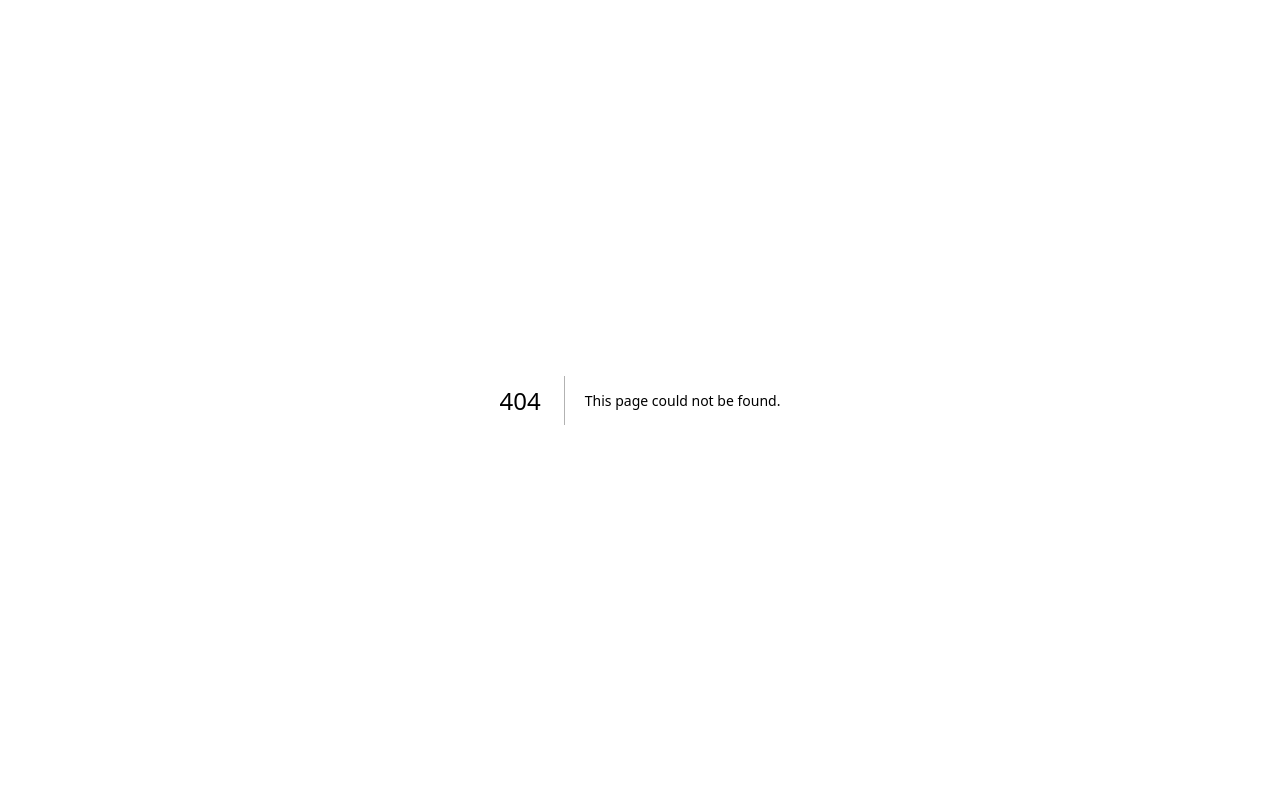
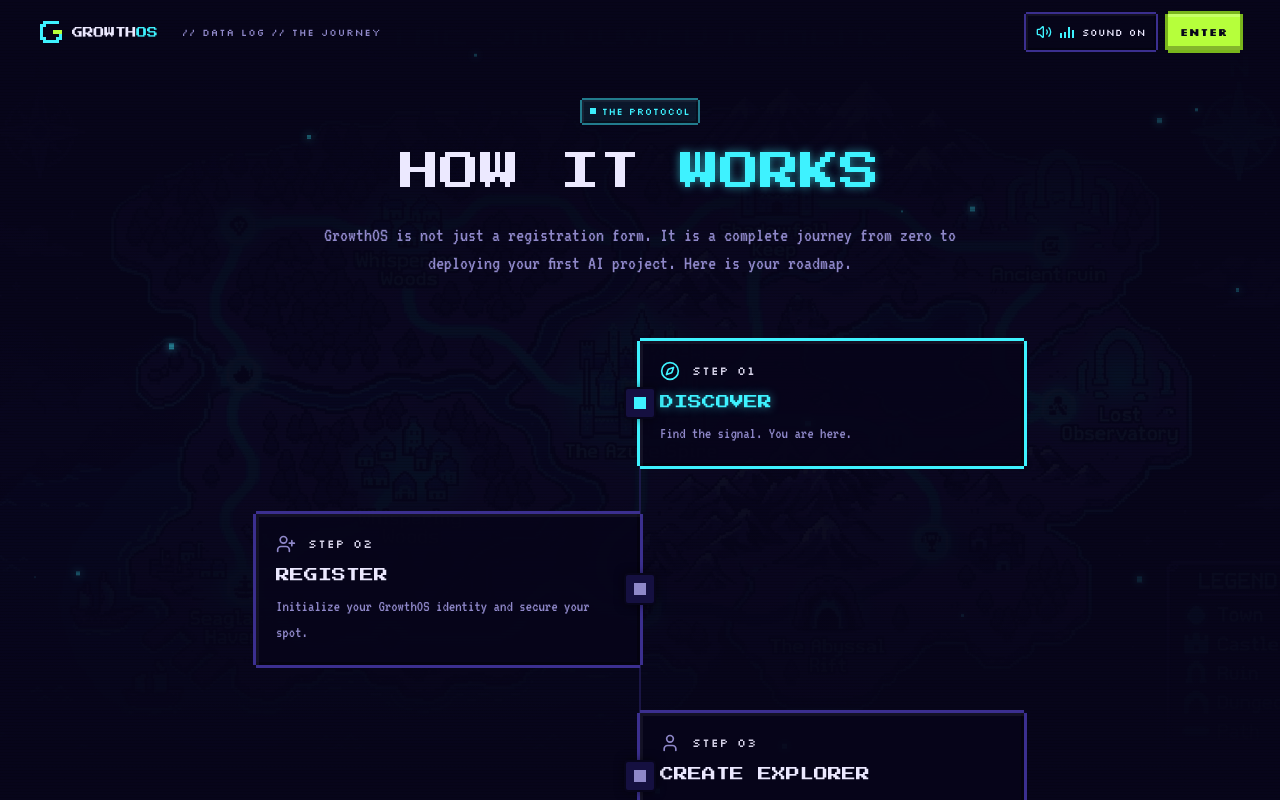
Before and after one commit to Srinidhi-070/nxtwave-growthos, a Next.js app: page /how-it-works in a window 1280 px wide. Before the commit this address had no page. Shown: the top 800 px of the page. Built offline with nearby package versions, Linux system fonts and the light colour scheme.

Commit message:
feat(ui): create PAGE 03 how it works according to design system

```diff
--- /dev/null
+++ b/src/app/how-it-works/page.tsx
@@ -0,0 +1,131 @@
+'use client';
+import React from 'react';
+import { motion } from 'framer-motion';
+import { ArrowRightIcon, CompassIcon, UserPlusIcon, UserIcon, MapIcon, UsersIcon, TerminalIcon, CodeIcon, RocketIcon } from 'lucide-react';
+import { PublicTopBar } from '@/components/layout/PublicTopBar';
+import { PixelPanel } from '@/components/pixel/PixelPanel';
+import { PixelButton } from '@/components/pixel/PixelButton';
+import { PixelBadge } from '@/components/pixel/PixelBadge';
+import { CrtOverlay } from '@/components/pixel/CrtOverlay';
+import { PixelParticles } from '@/components/pixel/PixelParticles';
+import { IMAGES } from '@/data/images';
+
+const JOURNEY_STEPS = [
+  { id: 1, title: 'DISCOVER', icon: <CompassIcon className="w-5 h-5" />, desc: 'Find the signal. You are here.', color: 'cyan' },
+  { id: 2, title: 'REGISTER', icon: <UserPlusIcon className="w-5 h-5" />, desc: 'Initialize your GrowthOS identity and secure your spot.', color: 'default' },
+  { id: 3, title: 'CREATE EXPLORER', icon: <UserIcon className="w-5 h-5" />, desc: 'Forge your pixel-art avatar in the synthesis chamber.', color: 'default' },
+  { id: 4, title: 'QUEST', icon: <MapIcon className="w-5 h-5" />, desc: 'Complete challenges, earn XP, and level up your character.', color: 'lime' },
+  { id: 5, title: 'CREW', icon: <UsersIcon className="w-5 h-5" />, desc: 'Invite friends, build your network, and multiply your XP.', color: 'magenta' },
+  { id: 6, title: 'WORKSHOP', icon: <TerminalIcon className="w-5 h-5" />, desc: 'Attend the live, interactive 60-minute AI session.', color: 'cyan' },
+  { id: 7, title: 'PROJECT', icon: <CodeIcon className="w-5 h-5" />, desc: 'Build your own AI application inside the Project Lab.', color: 'default' },
+  { id: 8, title: 'SHIP', icon: <RocketIcon className="w-5 h-5" />, desc: 'Deploy your project and claim your ultimate achievement.', color: 'lime' },
+];
+
+export default function HowItWorks() {
+  return (
+    <div className="relative min-h-screen flex flex-col bg-void overflow-x-hidden select-none">
+      {/* 1. BACKGROUND ENVIRONMENT */}
+      <div className="fixed inset-0 z-0 pointer-events-none bg-void">
+        <motion.div
+          initial={{ opacity: 0 }}
+          animate={{ opacity: 0.25 }}
+          transition={{ duration: 1.5 }}
+          className="absolute inset-0"
+        >
+          <img src={IMAGES.quest} alt="Journey Map" className="h-full w-full object-cover pixelated mix-blend-screen" />
+          <div className="absolute inset-0 bg-gradient-to-b from-void via-void/80 to-void" />
+        </motion.div>
+
+        <PixelParticles />
+        <CrtOverlay />
+      </div>
+
+      {/* 2. NAVIGATION */}
+      <div className="relative z-30 flex-none">
+        <PublicTopBar label="DATA LOG // THE JOURNEY" />
+      </div>
+
+      {/* 3. CONTENT */}
+      <main className="relative z-20 flex-1 w-full max-w-[1000px] mx-auto px-6 py-12 md:py-24">
+
+        <motion.div
+          initial={{ opacity: 0, y: -20 }}
+          animate={{ opacity: 1, y: 0 }}
+          className="text-center mb-16"
+        >
+          <PixelBadge tone="cyan" dot className="mb-6">THE PROTOCOL</PixelBadge>
+          <h1 className="font-pixel text-[24px] md:text-[40px] text-ink mb-6 leading-tight">
+            HOW IT <span className="text-cyan text-glow-cyan">WORKS</span>
+          </h1>
+          <p className="font-term text-lg md:text-xl text-mute max-w-2xl mx-auto">
+            GrowthOS is not just a registration form. It is a complete journey from zero to deploying your first AI project. Here is your roadmap.
+          </p>
+        </motion.div>
+
+        {/* TIMELINE */}
+        <div className="relative max-w-3xl mx-auto pb-10">
+          {/* Vertical Track line */}
+          <div className="absolute left-[27px] md:left-1/2 md:-ml-[1px] top-4 bottom-4 w-[2px] bg-line/50" />
+
+          {JOURNEY_STEPS.map((step, index) => {
+            const isEven = index % 2 === 0;
+            const bgClass = step.color === 'cyan' ? 'bg-cyan' : step.color === 'magenta' ? 'bg-magenta' : step.color === 'lime' ? 'bg-lime' : 'bg-mute';
+            const textClass = step.color === 'cyan' ? 'text-cyan' : step.color === 'magenta' ? 'text-magenta' : step.color === 'lime' ? 'text-lime' : 'text-mute';
+
+            return (
+              <motion.div
+                key={step.id}
+                initial={{ opacity: 0, y: 20 }}
+                whileInView={{ opacity: 1, y: 0 }}
+                viewport={{ once: true, margin: "-100px" }}
+                transition={{ duration: 0.5, delay: index * 0.1, type: 'spring' }}
+                className={`relative flex flex-col md:flex-row items-start md:items-center gap-6 md:gap-12 mb-12 ${isEven ? 'md:flex-row-reverse' : ''}`}
+              >
+                {/* Center Node */}
+                <div className="absolute left-[12px] md:left-1/2 md:-translate-x-1/2 w-8 h-8 rounded-sm border-2 border-void bg-deep flex items-center justify-center z-10 shadow-[0_0_10px_rgba(0,0,0,0.5)]">
+                  <div className={`w-3 h-3 ${bgClass}`} />
+                </div>
+
+                {/* Content Panel */}
+                <div className="ml-16 md:ml-0 w-full md:w-1/2 flex justify-start">
+                  <div className={`w-full max-w-sm ${isEven ? 'md:mr-auto' : 'md:ml-auto'}`}>
+                    <PixelPanel tone={step.color as "cyan" | "magenta" | "lime" | "default"} className="bg-void/90 p-5 shadow-xl hover:-translate-y-1 transition-transform">
+                      <div className="flex items-center gap-3 mb-3">
+                        <div className={textClass}>
+                          {step.icon}
+                        </div>
+                        <span className="font-px text-[12px] tracking-widest text-ink/90">STEP 0{step.id}</span>
+                      </div>
+                      <h3 className={`font-pixel text-[14px] leading-snug mb-2 ${step.color === 'cyan' ? 'text-cyan text-glow-cyan' : step.color === 'lime' ? 'text-lime' : step.color === 'magenta' ? 'text-magenta' : 'text-ink'}`}>
+                        {step.title}
+                      </h3>
+                      <p className="font-term text-base text-mute leading-relaxed">
+                        {step.desc}
+                      </p>
+                    </PixelPanel>
+                  </div>
+                </div>
+              </motion.div>
+            );
+          })}
+        </div>
+
+        {/* BOTTOM CTA */}
+        <motion.div
+          initial={{ opacity: 0 }}
+          whileInView={{ opacity: 1 }}
+          viewport={{ once: true }}
+          className="mt-12 text-center flex flex-col items-center"
+        >
+          <div className="w-px h-16 bg-gradient-to-b from-line/50 to-transparent mb-8" />
+          <h2 className="font-pixel text-[18px] md:text-[24px] text-ink mb-8">
+            READY TO BEGIN?
+          </h2>
+          <PixelButton href="/register" size="lg" icon={<ArrowRightIcon className="w-5 h-5" />}>
+            START YOUR JOURNEY
+          </PixelButton>
+        </motion.div>
+      </main>
+    </div>
+  );
+}
```
